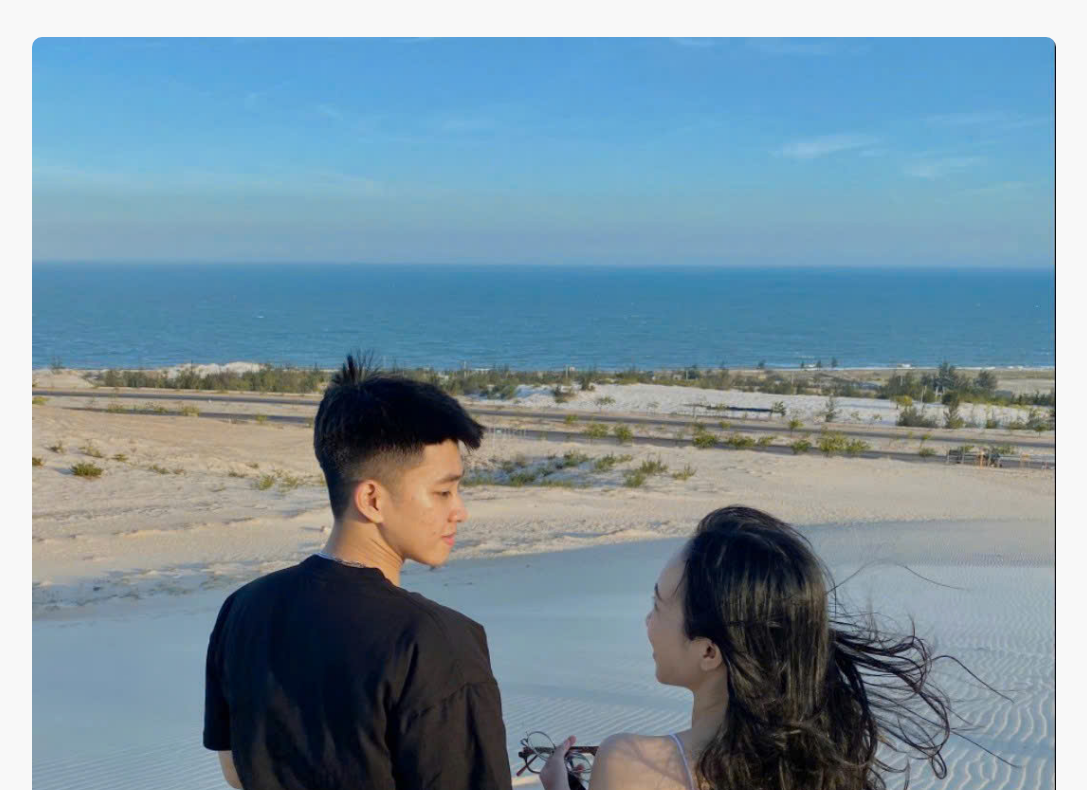
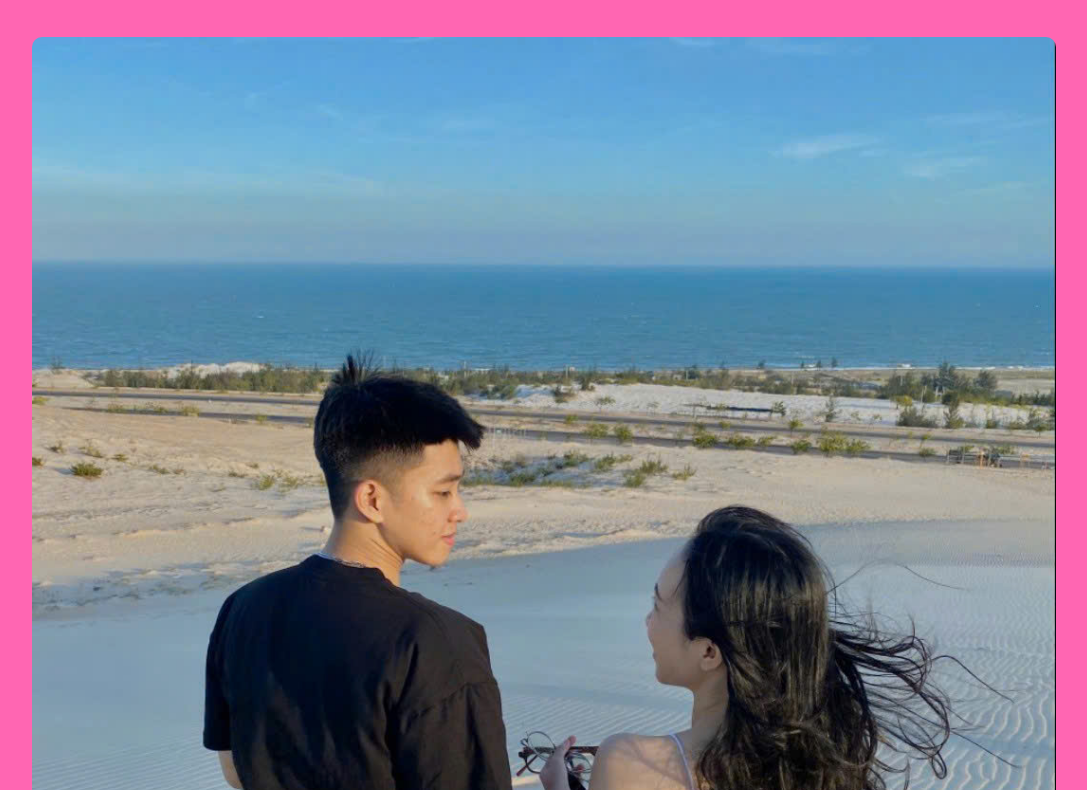
Before and after one commit to Hoanghuynhafk/HAPPY-BIRTHDAY-MY-LOVEE, a plain HTML site: page index.html in a window 1280 px wide. Shown: the part 120-910 px from the top of the page, without its empty margins (96-1183 px from the left). Drawn offline with Linux system fonts and the light colour scheme.

Commit message:
Update index.html

```diff
--- a/index.html
+++ b/index.html
@@ -8,7 +8,7 @@
         body {
             font-family: Arial, sans-serif;
             text-align: center;
-            background-color: #f8f8f8;
+            background-color: #ff66b2;
             margin: 0;
             padding: 0;
             background-image: url('birthday-cake.jpg'); /* Thay thế 'birthday-cake.jpg' bằng tên ảnh của bạn */
```
